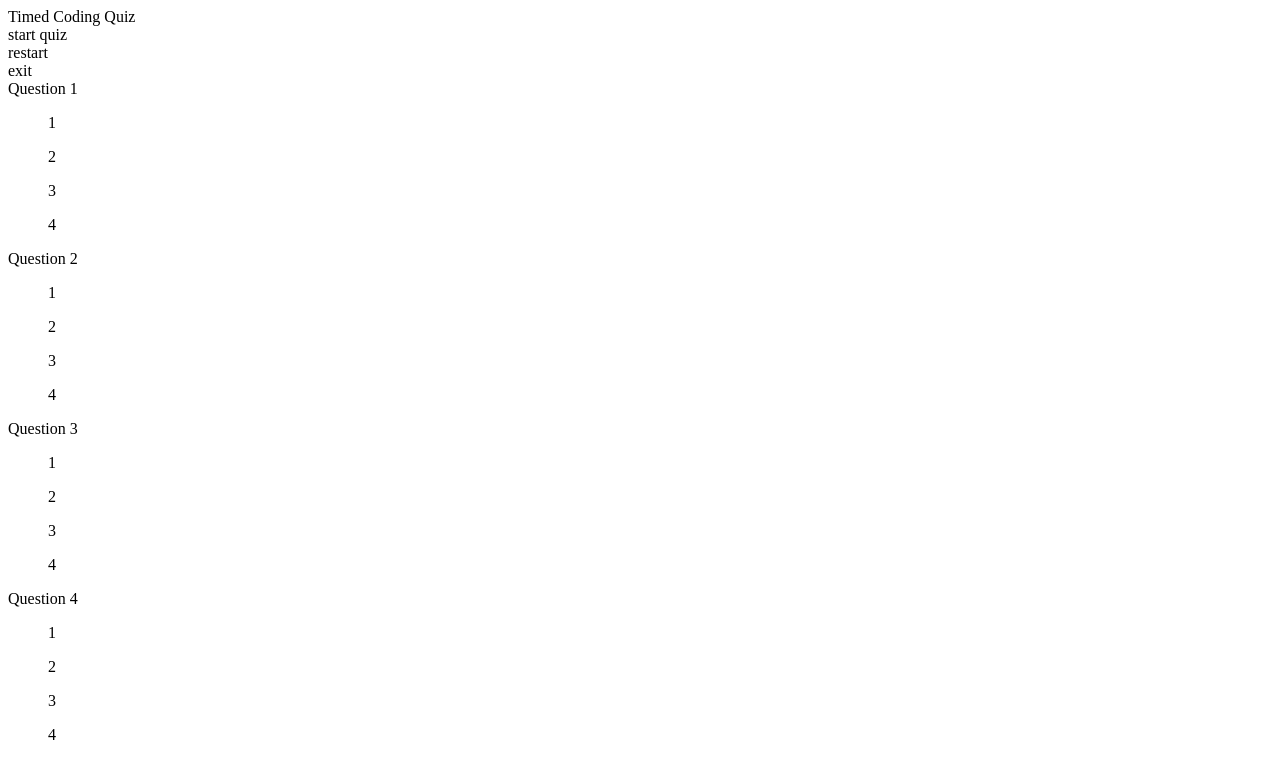
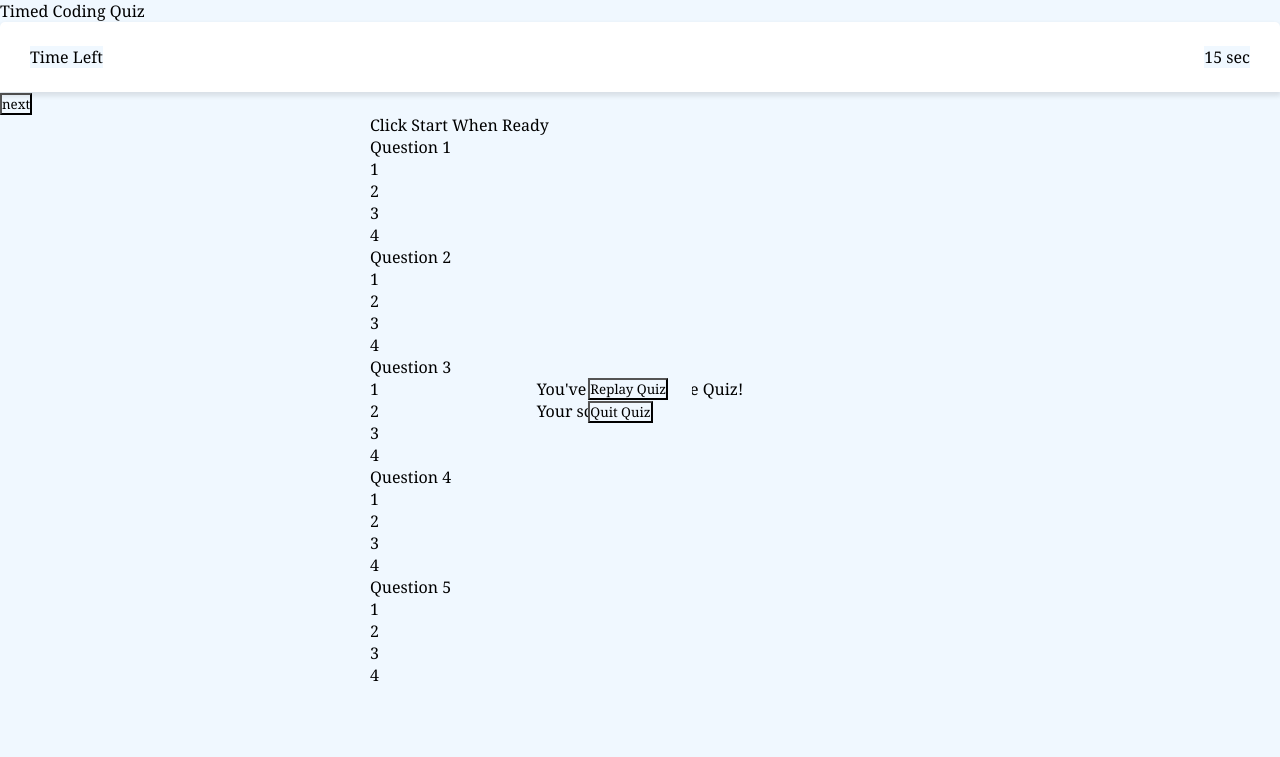
Before and after one commit to Jake4783/timedCodingQuiz, a plain HTML site: page Index.html in a window 1280 px wide. Shown: the top 757 px of the page. Drawn offline with Linux system fonts and the light colour scheme.

Commit message:
5th commit - updated HTML with first phase of integrated css

```diff
--- a/Assets/Styles.css
+++ b/Assets/Styles.css
@@ -0,0 +1,71 @@
+*{
+    background-color: aliceblue;
+    margin: 0;
+    padding: 0;
+    font-family: Cambria, Cochin, Georgia, Times, 'Times New Roman', serif;
+}
+::selection{
+    color: blue;
+    text-decoration-line: overline dotted blue;
+    cursor: pointer;
+}
+.start-btn, .buttons, .quiz-cards, .result-box{
+    position: absolute;
+    top: 50%;
+    left: 50%;
+    transform: translate(-50%,-50%);
+    box-shadow: 0, 5px, 10px, 0;
+}
+.start-btn{
+    font-size: 25px;
+    font-weight: 600;
+    color: black;
+    padding: 15px 30px;
+    border-radius: 5px;
+    background-color: tan;
+    cursor: pointer;
+}
+.quiz-cards{
+    width: 540px;
+    background-color: cadetblue;
+    border-radius: 5px;
+    pointer-events: none;
+    transition: all 0.3s ease;
+}
+.quiz-cards .buttons{
+    margin: 0 5px;
+    height: 50px;
+    width: 100px;
+    font-size: 15px;
+    font-weight: 500;
+    cursor: pointer;
+    border-radius: 5px;
+    border: 1px solid black;
+    transition: 0.3s ease;
+}
+
+.buttons .restart .quit{
+    margin: 0 5px;
+    height: 40px;
+    width: 100px;
+    font-size: 16px;
+    font-weight: 500;
+    cursor: pointer;
+    border: none;
+    outline: none;
+    border-radius: 5px;
+    border: 1px solid #007bff;
+    transition: all 0.3s ease;
+}
+
+.timer{
+    position: relative;
+    height: 70px;
+    padding: 0 30px;
+    background: #fff;
+    border-radius: 5px 5px 0 0;
+    display: flex;
+    align-items: center;
+    justify-content:space-between;
+    box-shadow: 0px 3px 5px 1px rgba(0,0,0,0.1);
+    }
--- a/Index.html
+++ b/Index.html
@@ -13,13 +13,9 @@
         <!--start quiz button-->
         <div class="start-btn">start quiz</div>
 
-        <!--Button control-->
-        <div class="buttons">
-            <div class="restart-btn">restart</div>
-            <div class="exit-btn">exit</div>
-        </div>
         <!--Quiz question control-->
-        <section class = "quiz-cards">
+        <section class="quiz-cards">
+            <div class="start-box">Click Start When Ready</div>
             <div class="questions">
                 <div class="q1">Question 1
                     <ul>1</ul>
@@ -53,10 +49,29 @@
                 </div>
             </div>
         </section>
+
         <!--Timer Control-->
         <section class="timer">
             <div class="time-text">Time Left</div>
             <div class="time-sec">15 sec</div>
+        </section>
+
+        <!--Final result card-->
+        <section class="result-box">
+
+            <!--Attempting to make a correctness check-->
+            <div class="Checker">
+                <i class="Correctness"></i>
+            </div>
+            <div class="completion">You've completed the Quiz!</div>
+            <div class="score">Your score is:</div>
+
+            <!--Button control-->
+            <div class="buttons">
+                <button class="restart">Replay Quiz</button>
+                <button class="quit">Quit Quiz</button>
+            </div>
+
         </section>
         <!--The question counter and the next button-->
         <footer>
```
